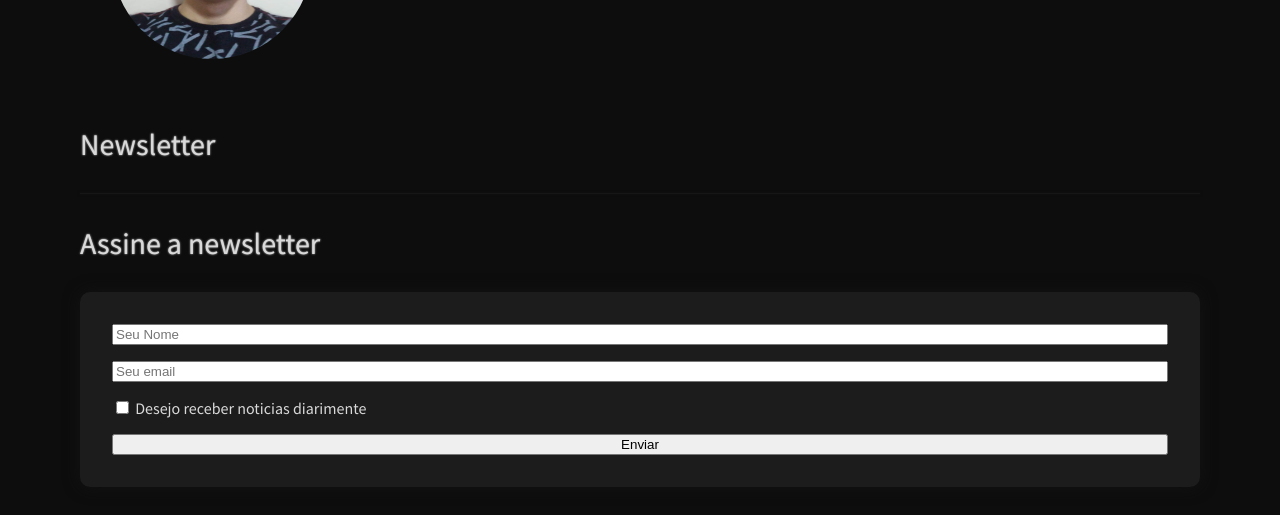
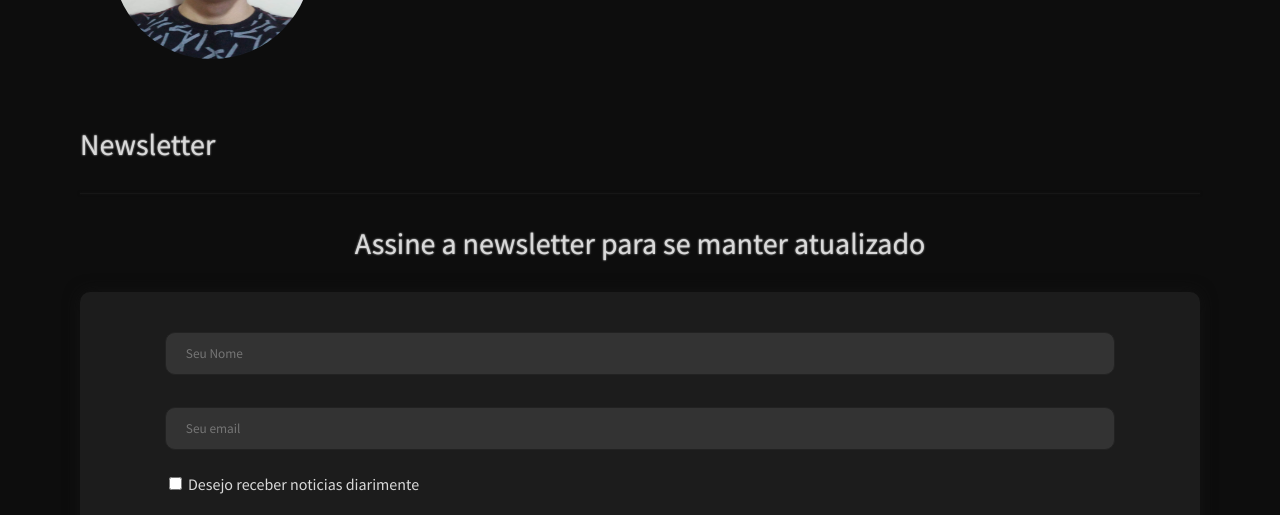
Before and after one commit to pedroCurioni/FrontendEssencial-AvaliacaoIndividual, a plain HTML site: page index.html in a window 1280 px wide. Shown: the part 2859-3374 px from the top of the page. Drawn offline with Linux system fonts and the light colour scheme.

Commit message:
formatando o formulario

```diff
--- a/assets/css/style.css
+++ b/assets/css/style.css
@@ -150,6 +150,8 @@ a:hover {
 /* Newsletter / Forms */
 /* ------------------------------- */
 #newsletter {
+  display: flex;
+  justify-content: center;
   background-color: #1c1c1c;
   box-shadow: 0 0 1rem #131313;
   padding: 2rem;
@@ -157,10 +159,46 @@ a:hover {
   border-radius: 10px;
 }
 
+#news-title {
+  text-align: center;
+}
+
 form {
   display: flex;
   flex-direction: column;
+  justify-content: center;
+  width: 90%;
   gap: 1rem;
+}
+
+input[type="text"],
+input[type="email"] {
+  width: 100%;
+  display: inline-block;
+  box-sizing: border-box;
+  padding: 12px 20px;
+  margin: 8px 0;
+  font-family: "Source Sans Pro", sans-serif;
+  color: #f4f4f4;
+  background-color: #333;
+  border: 1px solid #222;
+  border-radius: 10px;
+}
+
+/* input[type=checkbox]  */
+input[type="submit"] {
+  width: 100%;
+  background-color: #c08640;
+  color: white;
+  padding: 14px 20px;
+  margin: 8px 0;
+  border: none;
+  border-radius: 10px;
+  cursor: pointer;
+}
+
+input[type="submit"]:hover {
+  background-color: #9d6b2e;
 }
 
 /* Footer */
--- a/index.html
+++ b/index.html
@@ -83,7 +83,7 @@
         <div class="title">O sistema solar em um so lugar !!</div>
         <p class="descrption">
           Coletanea de descrições basicas sobre todos os plantas do sistema
-          solar em uma unica pagina. <br>
+          solar em uma unica pagina. <br />
           Quer saber mais?
           <a
             href="https://pt.wikipedia.org/wiki/Sistema_Solar"
@@ -310,18 +310,30 @@
       <!-- Newsletter -->
       <p class="title" id="newsletter-anchor">Newsletter</p>
       <div class="line"></div>
-      <p class="title">Assine a newsletter</p>
+      <p class="title" id="news-title">
+        Assine a newsletter para se manter atualizado
+      </p>
       <div id="newsletter">
         <form form action="#" method="get" id="formNewsletter">
-          <input type="text" name="nome" id="inputNome" placeholder="Seu Nome" />
-          <input type="email" name="email" id="inputEmail" placeholder="Seu email" />
+          <input
+            type="text"
+            name="nome"
+            id="inputNome"
+            placeholder="Seu Nome"
+          />
+          <input
+            type="email"
+            name="email"
+            id="inputEmail"
+            placeholder="Seu email"
+          />
 
           <span>
             <input type="checkbox" name="checkbox" id="InputBox" />
             <label for="checkbox"> Desejo receber noticias diarimente</label>
           </span>
 
-          <input type="submit" value="Enviar"/>
+          <input type="submit" value="Enviar" />
         </form>
       </div>
     </div>
```
